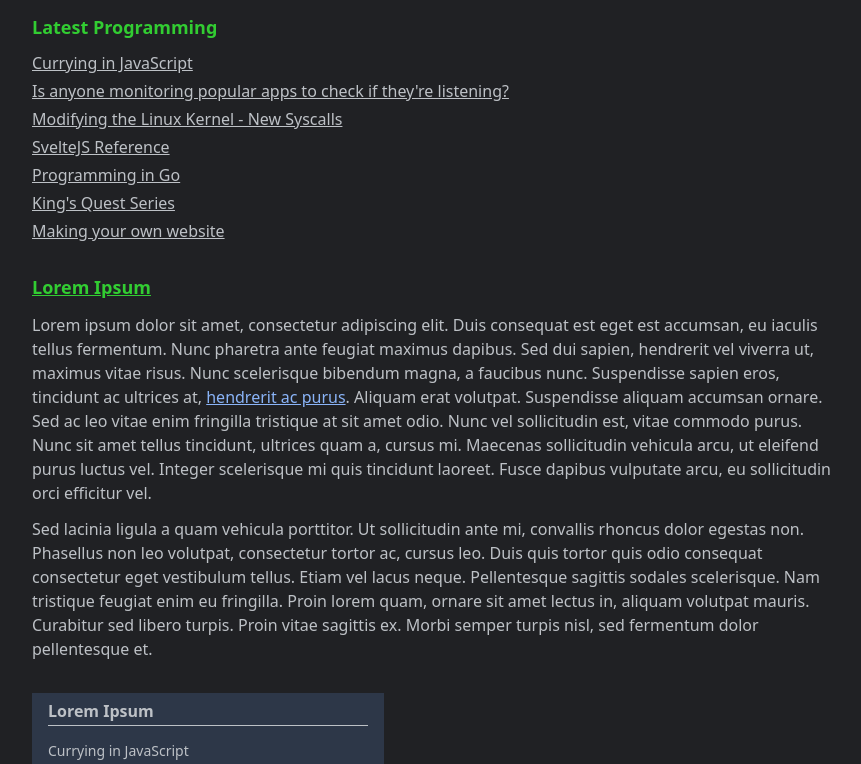
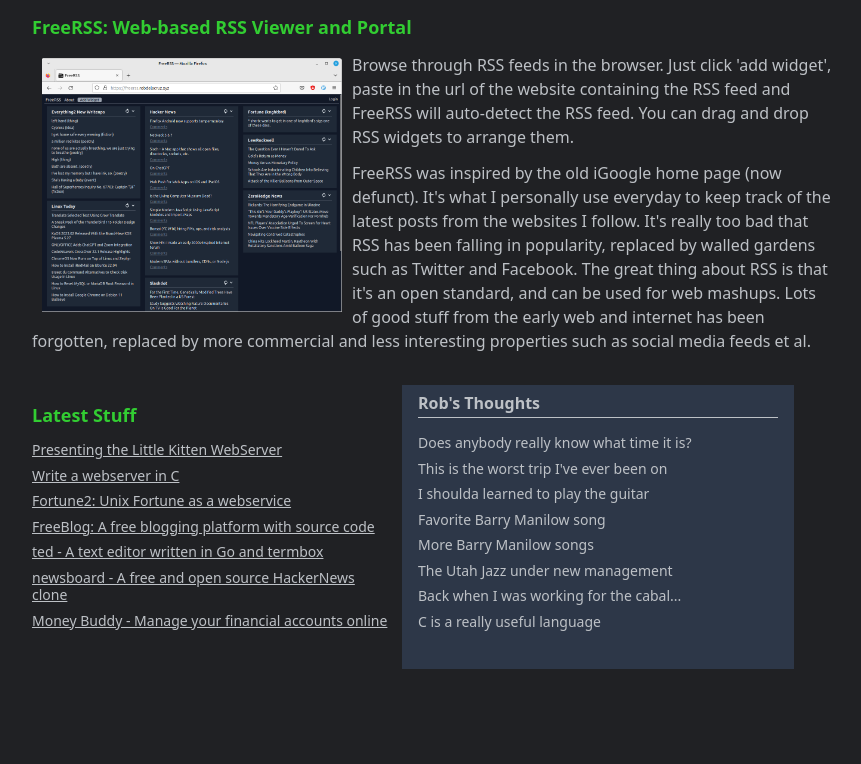
Before and after one commit to robdelacruz/lkwebserver, a plain HTML site: page index.html in a window 1280 px wide. Shown: the part 95-859 px from the top of the page, without its empty margins (208-1069 px from the left). After the commit the page ends 800 px from the top, so only its background shows below. Drawn offline with Linux system fonts and the light colour scheme.

Commit message:
add 404 response when file not found, and sample page and image

```diff
--- a/index.html
+++ b/index.html
@@ -10,7 +10,7 @@
 </head>
 <body class="">
 <div class="masthead">
-    <h1>Rob's Website</h1>
+    <h1>Rob's Homepage</h1>
 </div>
 
 <div class="hmenu">
@@ -21,35 +21,40 @@
 </div>
 
 <article>
-    <h1>Latest Programming</h2>
-    <ul class="linklist">
-        <li><a href="/">Currying in JavaScript</a></li>
-        <li><a href="/">Is anyone monitoring popular apps to check if they're listening?</a></li>
-        <li><a href="/">Modifying the Linux Kernel - New Syscalls</a></li>
-        <li><a href="/">SvelteJS Reference</a></li>
-        <li><a href="/">Programming in Go</a></li>
-        <li><a href="/">King's Quest Series</a></li>
-        <li><a href="/">Making your own website</a></li>
-    </ul>
+    <h1><a style="text-decoration-line: none;" href="https://github.com/robdelacruz/freerss">FreeRSS: Web-based RSS Viewer and  Portal</a></h1>
+    <img src="freerss.png" alt="freerss screenshot" style="margin:5px 10px; float:left;" width="300">
+    <p>Browse through RSS feeds in the browser. Just click 'add widget', paste in the url of the website containing the RSS feed and FreeRSS will auto-detect the RSS feed. You can drag and drop RSS widgets to arrange them.
+    </p>
+    <p>FreeRSS was inspired by the old iGoogle home page (now defunct). It's what I personally use everyday to keep track of the latest posts from the websites I follow. It's really too bad that RSS has been falling in popularity, replaced by walled gardens such as Twitter and Facebook. The great thing about RSS is that it's an open standard, and can be used for web mashups. Lots of good stuff from the early web and internet has been forgotten, replaced by more commercial and less interesting properties such as social media feeds et al.
+    </p>
 </article>
 
-<article>
-    <h1><a href="/">Lorem Ipsum</a></h1>
-    <p>Lorem ipsum dolor sit amet, consectetur adipiscing elit. Duis consequat est eget est accumsan, eu iaculis tellus fermentum. Nunc pharetra ante feugiat maximus dapibus. Sed dui sapien, hendrerit vel viverra ut, maximus vitae risus. Nunc scelerisque bibendum magna, a faucibus nunc. Suspendisse sapien eros, tincidunt ac ultrices at, <a href="/">hendrerit ac purus</a>. Aliquam erat volutpat. Suspendisse aliquam accumsan ornare. Sed ac leo vitae enim fringilla tristique at sit amet odio. Nunc vel sollicitudin est, vitae commodo purus. Nunc sit amet tellus tincidunt, ultrices quam a, cursus mi. Maecenas sollicitudin vehicula arcu, ut eleifend purus luctus vel. Integer scelerisque mi quis tincidunt laoreet. Fusce dapibus vulputate arcu, eu sollicitudin orci efficitur vel.</p>
-    <p>Sed lacinia ligula a quam vehicula porttitor. Ut sollicitudin ante mi, convallis rhoncus dolor egestas non. Phasellus non leo volutpat, consectetur tortor ac, cursus leo. Duis quis tortor quis odio consequat consectetur eget vestibulum tellus. Etiam vel lacus neque. Pellentesque sagittis sodales scelerisque. Nam tristique feugiat enim eu fringilla. Proin lorem quam, ornare sit amet lectus in, aliquam volutpat mauris. Curabitur sed libero turpis. Proin vitae sagittis ex. Morbi semper turpis nisl, sed fermentum dolor pellentesque et.</p>
-</article>
-
-<div class="box">
-    <h2><a href="/">Lorem Ipsum</a></h2>
-    <ul class="linklist">
-        <li><a href="/">Currying in JavaScript</a></li>
-        <li><a href="/">Is anyone monitoring popular apps to check if they're listening?</a></li>
-        <li><a href="/">Modifying the Linux Kernel - New Syscalls</a></li>
-        <li><a href="/">SvelteJS Reference</a></li>
-        <li><a href="/">Programming in Go</a></li>
-        <li><a href="/">King's Quest Series</a></li>
-        <li><a href="/">Making your own website</a></li>
-    </ul>
+<div style="display: flex; gap:10px;">
+    <article style="font-size: 14px; width: 45%;">
+        <h1>Latest Stuff</h2>
+        <ul class="linklist">
+            <li><a href="https://github.com/robdelacruz/buftest">Presenting the Little Kitten WebServer</a></li>
+            <li><a href="https://github.com/robdelacruz/buftest">Write a webserver in C</a></li>
+            <li><a href="https://github.com/robdelacruz/fortune2">Fortune2: Unix Fortune as a webservice</a></li>
+            <li><a href="https://github.com/robdelacruz/freeblog">FreeBlog: A free blogging platform with source code</a></li>
+            <li><a href="https://github.com/robdelacruz/ted">ted - A text editor written in Go and termbox</a></li>
+            <li><a href="https://github.com/robdelacruz/newsboard">newsboard - A free and open source HackerNews clone</a></li>
+            <li><a href="https://github.com/robdelacruz/moneybuddy">Money Buddy - Manage your financial accounts online</a></li>
+        </ul>
+    </article>
+    <div class="box" style="font-size: 14px; width: 45%">
+        <h2><a href="/">Rob's Thoughts</a></h2>
+        <ul class="linklist">
+            <li><a href="https://songmeanings.com/songs/view/1735/">Does anybody really know what time it is?</a></li>
+            <li><a href="https://songmeanings.com/songs/view/4885/">This is the worst trip I've ever been on</a></li>
+            <li><a href="https://songmeanings.com/songs/view/5855/">I shoulda learned to play the guitar</a></li>
+            <li><a href="https://songmeanings.com/songs/view/3530822107858930721/">Favorite Barry Manilow song</a></li>
+            <li><a href="/"></a>More Barry Manilow songs</li>
+            <li><a href="/"></a>The Utah Jazz under new management</li>
+            <li><a href="/"></a>Back when I was working for the cabal...</li>
+            <li><a href="/"></a>C is a really useful language</li>
+        </ul>
+    </div>
 </div>
 
 
```
Also changed, not shown: freerss.png (added), 1 other file.
